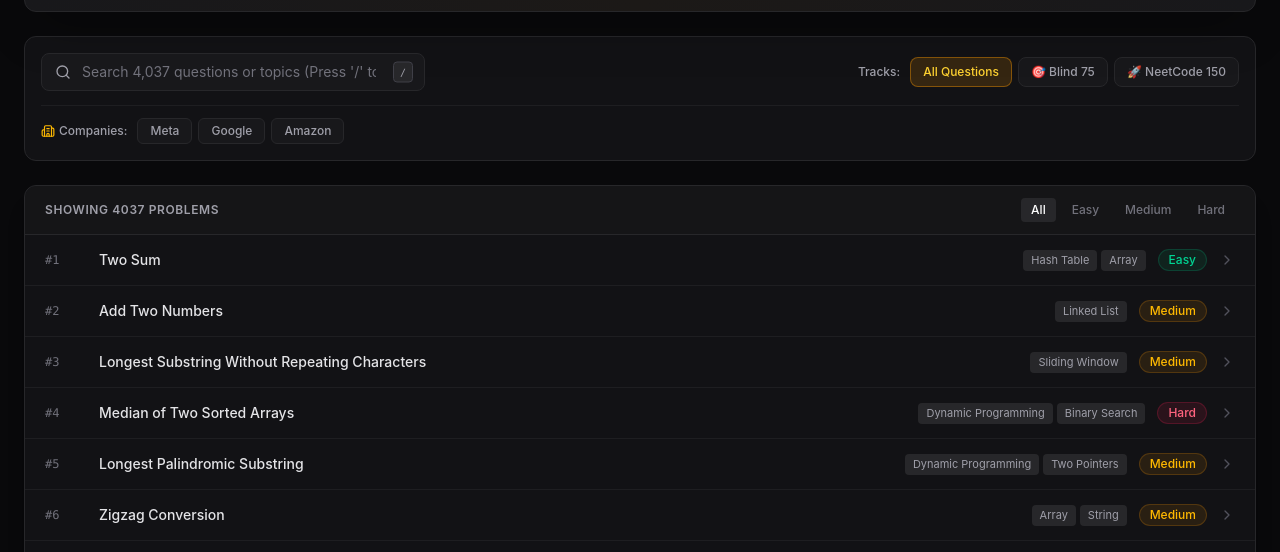
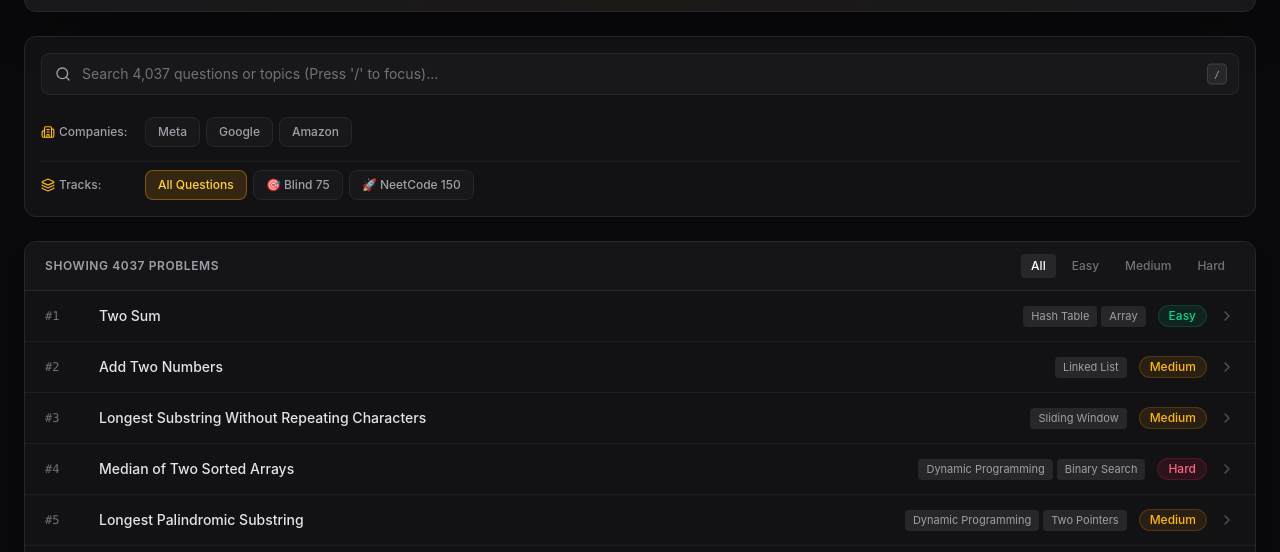
Before and after one commit to dev-ansung/leetbank, an Astro site: page / in a window 1280 px wide. Shown: the part 235-787 px from the top of the page. Built offline with nearby package versions, Linux system fonts and the light colour scheme; Astro itself is replaced by a stand-in of ours.

Commit message:
feat(ui): align Tracks and Companies as peer filter rows with full-width search input

```diff
--- a/src/components/LeetBankApp.tsx
+++ b/src/components/LeetBankApp.tsx
@@ -12,8 +12,7 @@ import {
   ChevronRight,
   X,
   Lock,
-  FileCode,
-  Sparkles
+  Layers
 } from "lucide-react";
 import catalogData from "../data/catalog.json";
 
@@ -283,9 +282,8 @@ public:
 
         {/* Filter Controls */}
         <div className="flex flex-col gap-3.5 bg-[#121215] border border-[#27272a] p-4 rounded-xl">
-          {/* Row 1: Search Bar & Roadmaps */}
-          <div className="flex flex-col md:flex-row gap-3 items-center justify-between">
-            <div className="relative w-full md:w-96">
+          {/* Top Search Input */}
+          <div className="relative w-full">
             <Search className="absolute left-3.5 top-1/2 -translate-y-1/2 size-4 text-zinc-400" />
             <input
               id="search-input"
@@ -293,40 +291,17 @@ public:
               value={searchQuery}
               onChange={(e) => setSearchQuery(e.target.value)}
               placeholder="Search 4,037 questions or topics (Press '/' to focus)..."
-                className="w-full bg-[#18181b] border border-[#27272a] rounded-lg pl-10 pr-12 py-2 text-sm text-white placeholder-zinc-500 focus:outline-none focus:border-amber-500/50 focus:ring-1 focus:ring-amber-500/50 transition"
+              className="w-full bg-[#18181b] border border-[#27272a] rounded-lg pl-10 pr-12 py-2.5 text-sm text-white placeholder-zinc-500 focus:outline-none focus:border-amber-500/50 focus:ring-1 focus:ring-amber-500/50 transition"
             />
             <kbd className="absolute right-3 top-1/2 -translate-y-1/2 bg-[#27272a] text-zinc-400 text-[10px] px-1.5 py-0.5 rounded border border-zinc-700 font-mono">
               /
             </kbd>
           </div>
 
-            {/* Roadmap Pills */}
-            <div className="flex items-center gap-1.5 flex-wrap w-full md:w-auto">
-              <span className="text-xs text-zinc-400 font-medium mr-1">Tracks:</span>
-              {[
-                { id: "All", label: "All Questions" },
-                { id: "blind75", label: "🎯 Blind 75" },
-                { id: "neetcode150", label: "🚀 NeetCode 150" },
-              ].map((r) => (
-                <button
-                  key={r.id}
-                  onClick={() => { setSelectedRoadmap(r.id); setSelectedCompany(null); }}
-                  className={`text-xs px-3 py-1.5 rounded-lg border font-medium transition cursor-pointer ${
-                    selectedRoadmap === r.id && !selectedCompany
-                      ? "bg-amber-500/15 text-amber-300 border-amber-500/40"
-                      : "bg-[#18181b] text-zinc-400 border-[#27272a] hover:text-white"
-                  }`}
-                >
-                  {r.label}
-                </button>
-              ))}
-            </div>
-          </div>
-
-          {/* Row 2: Company Filter Pills & Recency Window */}
-          <div className="flex flex-col sm:flex-row items-start sm:items-center justify-between gap-3 pt-3 border-t border-[#27272a]/60">
+          {/* Peer Filter Level 1: Companies */}
+          <div className="flex flex-col sm:flex-row items-start sm:items-center justify-between gap-3 pt-2">
             <div className="flex items-center gap-1.5 flex-wrap">
-              <span className="text-xs text-zinc-400 font-medium flex items-center gap-1 mr-1">
+              <span className="text-xs text-zinc-400 font-medium flex items-center gap-1 mr-2 min-w-[90px]">
                 <Building2 className="size-3.5 text-amber-400" /> Companies:
               </span>
               {[
@@ -337,7 +312,7 @@ public:
                 <button
                   key={c.id}
                   onClick={() => setSelectedCompany(selectedCompany === c.id ? null : c.id)}
-                  className={`text-xs px-3 py-1 rounded-md border font-medium transition cursor-pointer ${
+                  className={`text-xs px-3 py-1.5 rounded-lg border font-medium transition cursor-pointer ${
                     selectedCompany === c.id
                       ? "bg-blue-500/20 text-blue-300 border-blue-500/50 shadow-sm"
                       : "bg-[#18181b] text-zinc-400 border-[#27272a] hover:text-white"
@@ -349,7 +324,7 @@ public:
               {selectedCompany && (
                 <button
                   onClick={() => setSelectedCompany(null)}
-                  className="text-xs text-zinc-500 hover:text-zinc-300 underline ml-1"
+                  className="text-xs text-zinc-500 hover:text-zinc-300 underline ml-1 cursor-pointer"
                 >
                   Clear
                 </button>
@@ -380,6 +355,30 @@ public:
                 ))}
               </div>
             )}
+          </div>
+
+          {/* Peer Filter Level 2: Curated Tracks (Placed cleanly below Companies) */}
+          <div className="flex items-center gap-1.5 flex-wrap pt-2 border-t border-[#27272a]/60">
+            <span className="text-xs text-zinc-400 font-medium flex items-center gap-1 mr-2 min-w-[90px]">
+              <Layers className="size-3.5 text-amber-400" /> Tracks:
+            </span>
+            {[
+              { id: "All", label: "All Questions" },
+              { id: "blind75", label: "🎯 Blind 75" },
+              { id: "neetcode150", label: "🚀 NeetCode 150" },
+            ].map((r) => (
+              <button
+                key={r.id}
+                onClick={() => { setSelectedRoadmap(r.id); setSelectedCompany(null); }}
+                className={`text-xs px-3 py-1.5 rounded-lg border font-medium transition cursor-pointer ${
+                  selectedRoadmap === r.id && !selectedCompany
+                    ? "bg-amber-500/15 text-amber-300 border-amber-500/40"
+                    : "bg-[#18181b] text-zinc-400 border-[#27272a] hover:text-white"
+                }`}
+              >
+                {r.label}
+              </button>
+            ))}
           </div>
         </div>
 
```
Lines whose indentation alone changed are shown as unchanged.
